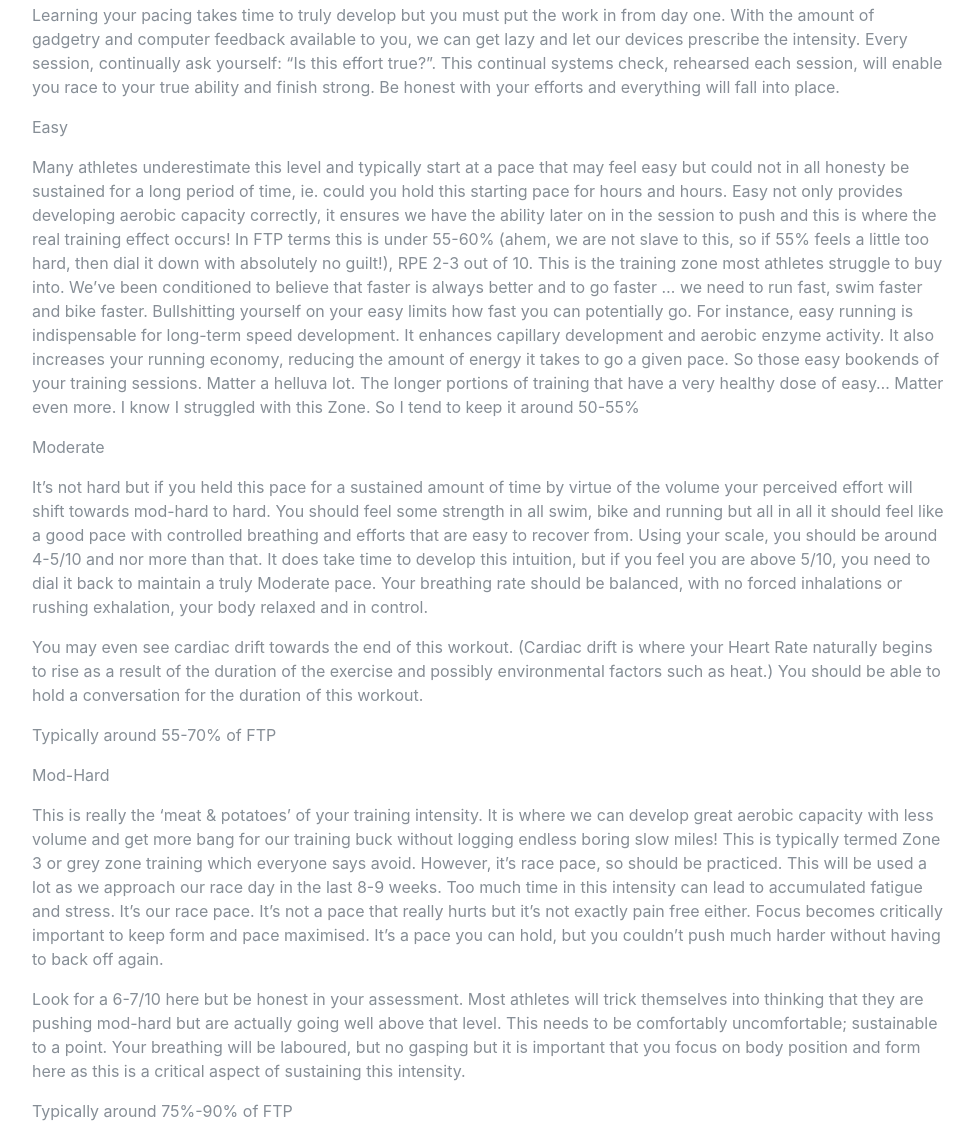
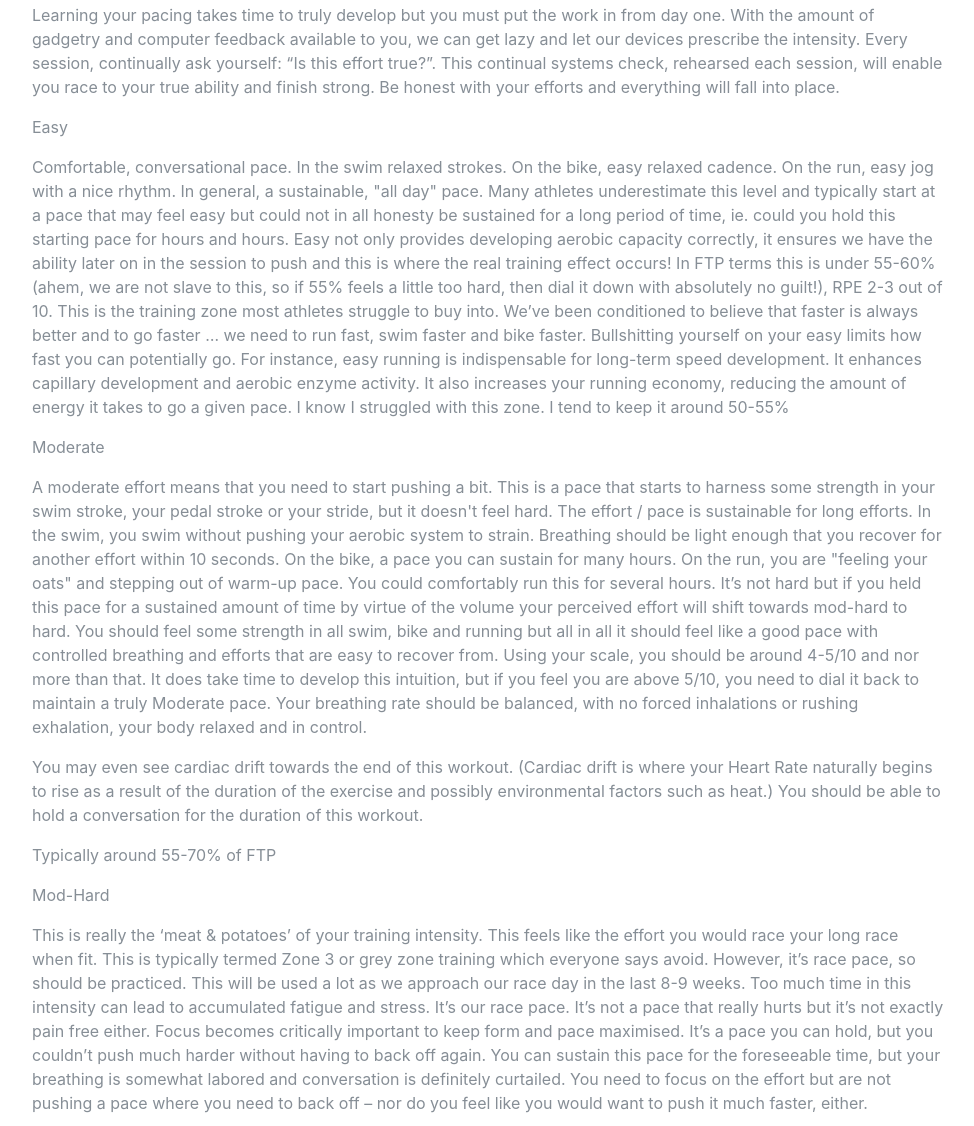
Before and after one commit to paul-kelly-dit/embrace-to-endure, a plain HTML site: page articles/training/training-intensity-guidelines.html in a window 1280 px wide. Shown: the part 1258-2384 px from the top of the page, without its empty margins (288-1262 px from the left). Drawn offline with Linux system fonts and the light colour scheme; a web font is replaced by a local one.

Commit message:
Updated intensity guidelines

```diff
--- a/articles/training/training-intensity-guidelines.html
+++ b/articles/training/training-intensity-guidelines.html
@@ -39,7 +39,7 @@
                 too hard to start!</p>
 
             <p>In addition to looking after your body from the start, focusing on truly easy development will allow you
-                to bolster your fat adaptation, building a more robust and resilient system and increasing your
+                to improve your fat adaptation, building a more robust and resilient system and increasing your
                 metabolic flexibility. The end result from that is that you will become a far more efficient athlete.
                 BUT this takes time and patience and will not happen if you rush the Easy and suppress your metabolic
                 flexibility.</p>
@@ -100,7 +100,9 @@
 
             <p>Easy</p>
 
-            <p>Many athletes underestimate this level and typically start at a pace that may feel easy but could not in
+            <p>Comfortable, conversational pace. In the swim relaxed strokes. On the bike, easy relaxed cadence. On the
+                run, easy jog with a nice rhythm. In general, a sustainable, "all day" pace. Many athletes underestimate
+                this level and typically start at a pace that may feel easy but could not in
                 all honesty be sustained for a long period of time, ie. could you hold this starting pace for hours and
                 hours. Easy not only provides developing aerobic capacity correctly, it ensures we have the ability
                 later on in the session to push and this is where the real training effect occurs! In FTP terms this is
@@ -110,14 +112,19 @@
                 swim faster and bike faster. Bullshitting yourself on your easy limits how fast you can potentially go.
                 For instance, easy running is indispensable for long-term speed development. It enhances capillary
                 development and aerobic enzyme activity. It also increases your running economy, reducing the amount of
-                energy it takes to go a given pace. So those easy bookends of your training sessions. Matter a helluva
-                lot. The longer portions of training that have a very healthy dose of easy… Matter even more. I know I
-                struggled with this Zone. So I tend to keep it around 50-55%</p>
+                energy it takes to go a given pace. I know I struggled with this zone. I tend to keep it around
+                50-55%</p>
 
             <p>Moderate</p>
 
-            <p>It’s not hard but if you held this pace for a sustained amount of time by virtue of the volume your
-                perceived effort will shift towards mod-hard to hard. You should feel some strength in all swim, bike
+            <p>A moderate effort means that you need to start pushing a bit. This is a pace that starts to harness some
+                strength in your swim stroke, your pedal stroke or your stride, but it doesn't feel hard.
+                The effort / pace is sustainable for long efforts. In the swim, you swim without pushing your aerobic
+                system to strain. Breathing should be light enough that you recover for another effort within 10
+                seconds. On the bike, a pace you can sustain for many hours. On the run, you are "feeling your oats" and
+                stepping out of warm-up pace. You could comfortably run this for several hours. It’s not hard but if you
+                held this pace for a sustained amount of time by virtue of the volume your perceived effort will shift
+                towards mod-hard to hard. You should feel some strength in all swim, bike
                 and running but all in all it should feel like a good pace with controlled breathing and efforts that
                 are easy to recover from. Using your scale, you should be around 4-5/10 and nor more than that. It does
                 take time to develop this intuition, but if you feel you are above 5/10, you need to dial it back to
@@ -132,14 +139,18 @@
 
             <p>Mod-Hard</p>
 
-            <p>This is really the ‘meat & potatoes’ of your training intensity. It is where we can develop great aerobic
-                capacity with less volume and get more bang for our training buck without logging endless boring slow
-                miles! This is typically termed Zone 3 or grey zone training which everyone says avoid. However, it’s
+            <p>This is really the ‘meat & potatoes’ of your training intensity. This feels like the effort you would
+                race your long race when fit. This is typically termed Zone 3 or grey zone training which everyone says
+                avoid. However, it’s
                 race pace, so should be practiced. This will be used a lot as we approach our race day in the last 8-9
                 weeks. Too much time in this intensity can lead to accumulated fatigue and stress. It’s our race pace.
                 It’s not a pace that really hurts but it’s not exactly pain free either. Focus becomes critically
                 important to keep form and pace maximised. It’s a pace you can hold, but you couldn’t push much harder
-                without having to back off again.</p>
+                without having to back off again. You can sustain this pace for the foreseeable time, but your breathing
+                is somewhat labored and conversation is definitely curtailed. You need to focus on the effort but are
+                not pushing a pace where you need to back off – nor do you feel like you would want to push it much
+                faster, either.
+            </p>
 
             <p>Look for a 6-7/10 here but be honest in your assessment. Most athletes will trick themselves into
                 thinking that they are pushing mod-hard but are actually going well above that level. This needs to be
```
